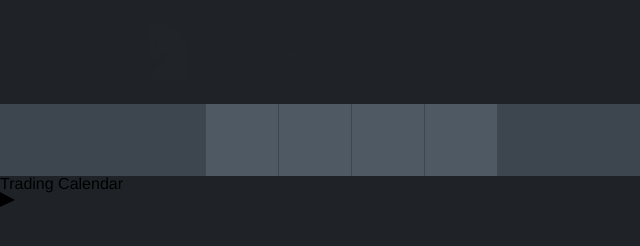
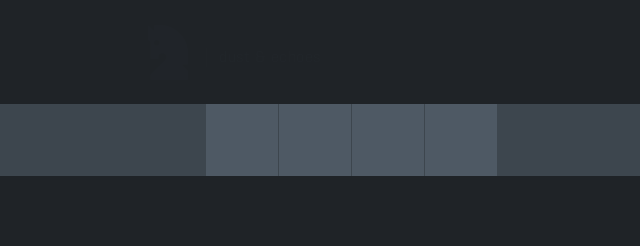
Before and after one commit to eckhout/eckhout.github.io, a plain HTML site: page index.html in a window 1280 px wide. Shown: the full height of the page, 0-640 px from the left. Drawn offline with nearby package versions, Linux system fonts and the light colour scheme.

Commit message:
Update index.html

```diff
--- a/index.html
+++ b/index.html
@@ -43,18 +43,7 @@
             </li>
         </ul>
         <!-- centerwell -->
-
-        <div id="Primary Content" style="opacity: 1;">
-            <div class="white text-black card-4" style="width: 100%;">
-                <div class="large text-black cbox_header" onclick="toggle_content_box('trading_calendar')">
-                    <div>Trading Calendar</div>
-                    <div class="triangle_container">
-                        <svg height="15" width="15" id="trading_calendar_triangle" class="triangle">
-                            <polygon points="0,0 15,8 0,15" class="triangle_polygon"></polygon>
-                        </svg>
-                    </div>
-                </div>
-    </div>
+      </div>
     <!-- container -->
 
     <!-- main -->
@@ -69,7 +58,5 @@
             }
         </style>
     </noscript>
-
 </body>
-
 </html>
```
